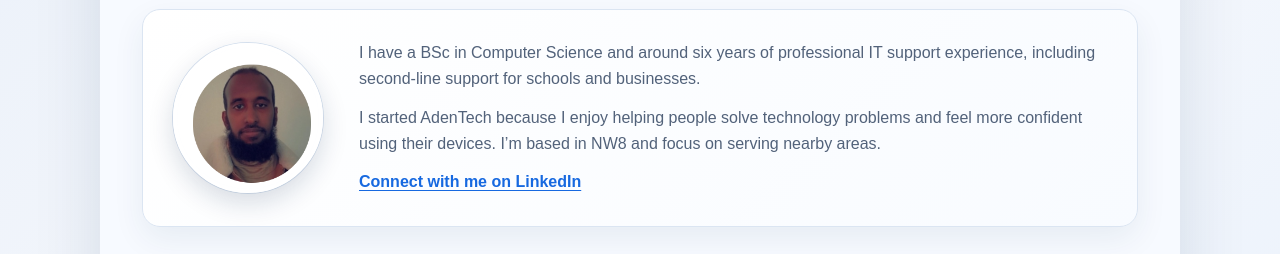
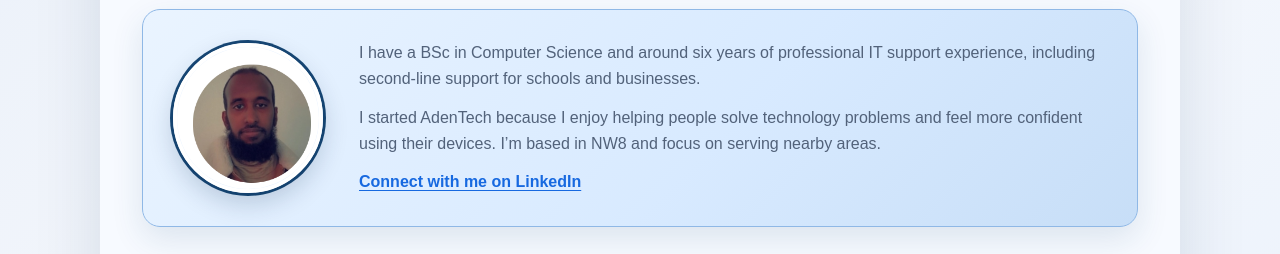
Before and after one commit to Adentech-uk/adentech, a website: page about.html in a window 1280 px wide. Shown: the part 535-789 px from the top of the page. Drawn offline with Linux system fonts and the light colour scheme.

Commit message:
Style About founder card in light and dark blue (#38)

```diff
--- a/about.html
+++ b/about.html
@@ -32,8 +32,8 @@
     section{margin-top:30px}
     h2{font-size:clamp(25px,3.4vw,34px);line-height:1.2;margin:0 0 12px}
     .intro{max-width:720px;color:var(--muted);margin:0 0 22px}
-    .founder{display:grid;grid-template-columns:150px minmax(0,1fr);gap:clamp(22px,4vw,36px);align-items:center;padding:clamp(20px,3.5vw,30px);border:1px solid var(--line);border-radius:18px;background:linear-gradient(135deg,#fff 0%,#f8fbff 100%);box-shadow:0 12px 32px rgba(19,52,91,.07)}
-    .portrait{display:block;width:150px;height:150px;max-width:100%;aspect-ratio:1/1;object-fit:cover;object-position:center 24%;border:4px solid #fff;border-radius:50%;box-shadow:0 10px 26px rgba(12,39,76,.16),0 0 0 1px #dbe5f2}
+    .founder{display:grid;grid-template-columns:150px minmax(0,1fr);gap:clamp(22px,4vw,36px);align-items:center;padding:clamp(20px,3.5vw,30px);border:1px solid #8fb8e6;border-radius:18px;background:linear-gradient(135deg,#eaf4ff 0%,#d8eaff 58%,#c7def7 100%);box-shadow:0 12px 32px rgba(23,71,117,.12)}
+    .portrait{display:block;width:150px;height:150px;max-width:100%;aspect-ratio:1/1;object-fit:cover;object-position:center 24%;border:4px solid #fff;border-radius:50%;box-shadow:0 10px 26px rgba(12,39,76,.20),0 0 0 3px #174775}
     .story p{margin:0 0 12px;color:var(--muted)}
     .story p:last-child{margin-bottom:0}
     .story a{color:var(--blue);font-weight:700;text-underline-offset:3px}
```
